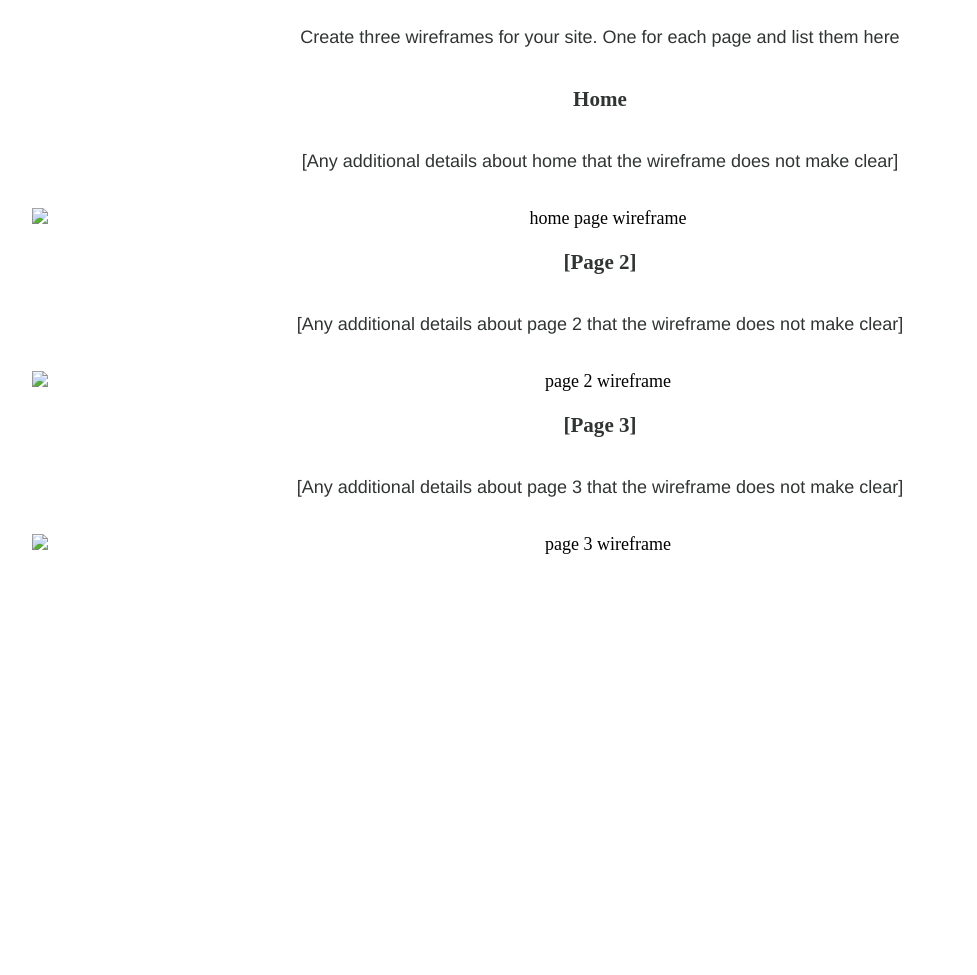
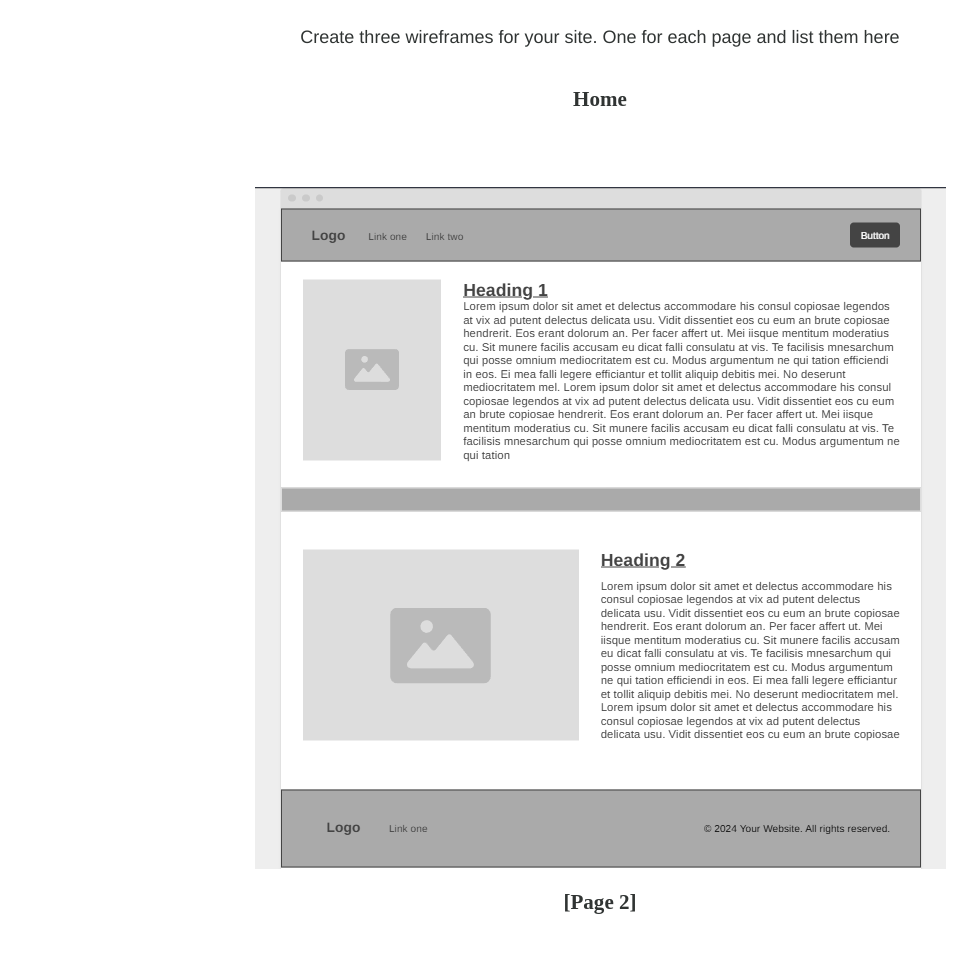
Before and after one commit to Har19025/wdd130, a plain HTML site: page portfolio/site-plan.html in a window 1280 px wide. Shown: the part 10520-11495 px from the top of the page, without its empty margins (40-1017 px from the left). Before the commit the page ends 11147 px from the top, so only its background shows below. Drawn offline with Linux system fonts and the light colour scheme; a web font is replaced by a local one.

Commit message:
Completed Personal Site Plan Wireframes

```diff
--- a/portfolio/site-plan.html
+++ b/portfolio/site-plan.html
@@ -172,21 +172,21 @@
 
       <h3>Home</h3>
       <p>
-        [Any additional details about home that the wireframe does not make clear]
+
       </p>
-      <img src="#" alt="home page wireframe">
+      <img src="images/home.png" alt="home page wireframe">
 
       <h3>[Page 2]</h3>
       <p>
-        [Any additional details about page 2 that the wireframe does not make clear]
+
       </p>
-      <img src="#" alt="page 2 wireframe">
+      <img src="images/page-2.png" alt="page 2 wireframe">
 
       <h3>[Page 3]</h3>
       <p>
-        [Any additional details about page 3 that the wireframe does not make clear]
+
       </p>
-      <img src="#" alt="page 3 wireframe">
+      <img src="images/page-3.png" alt="page 3 wireframe">
     </main>
   </body>
 
```
Also changed, not shown: portfolio/images/home.png (added), portfolio/images/page-2.png (added), portfolio/images/page-3.png (added).
